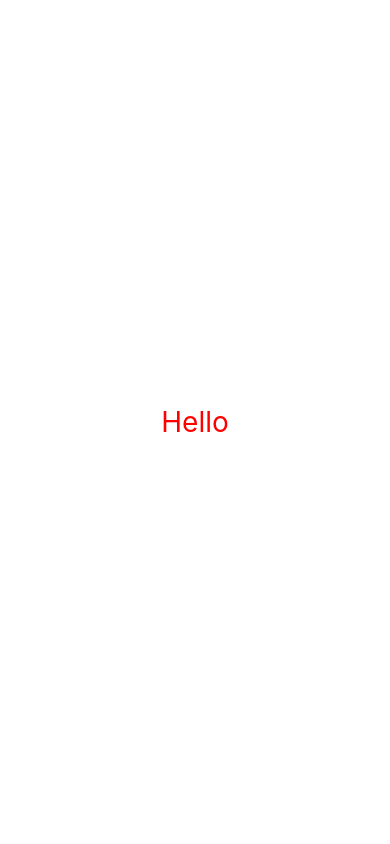
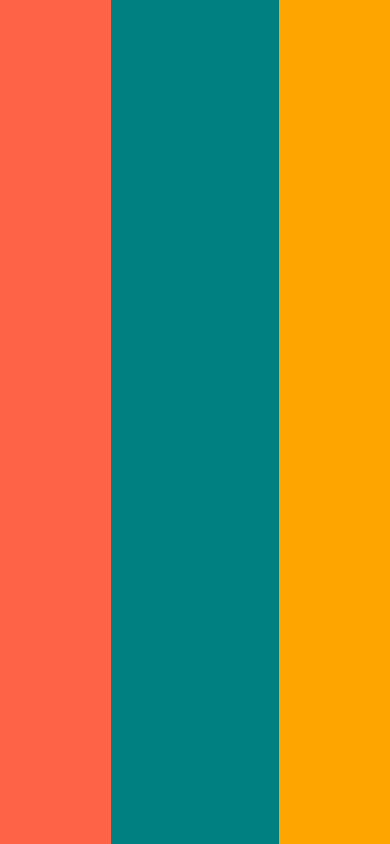
Before and after one commit to dldudals0728/NomadWeather, a React Native app: screen / in a window 390 px wide. Built offline with nearby package versions, Linux system fonts and the light colour scheme.

Commit message:
#2.4 Layout System

```diff
--- a/App.js
+++ b/App.js
@@ -1,30 +1,17 @@
-import { StatusBar } from "expo-status-bar";
-// 1. View: RN에서 거이 모든 요소는 View에 넣어야 한다. 일종의 container. not div, p, span!
-import { StyleSheet, Text, View } from "react-native";
+import React from "react";
+import { View } from "react-native";
 
 export default function App() {
   return (
-    <View style={styles.container}>
-      {/* 2. 모든 text는 꼭 <Text></Text> 컴포넌트 안에 넣어야 한다. not p, span , h1, h6! (View로 했더니 error) */}
-      <Text style={styles.text}>Hello</Text>
-      {/* 6. 일부 component는 화면에 나타나지 않고, OS와 대화하기 위한 수단으로 사용된다. (like StatusBar) */}
-      <StatusBar style="auto" />
+    // View는 기본적으로 flex box이고, flexDirection의 기본값은 "column"이다!
+    <View style={{ flex: 1, flexDirection: "row" }}>
+      {/*
+      React Native에서는 height와 width를 가지고 layout을 제작하지 않는다. 절대!
+      React Native에서는 "숫자"만 생각하면 된다.(비율!)
+      */}
+      <View style={{ flex: 1, backgroundColor: "tomato" }}></View>
+      <View style={{ flex: 1.5, backgroundColor: "teal" }}></View>
+      <View style={{ flex: 1, backgroundColor: "orange" }}></View>
     </View>
   );
 }
-
-// 4. SytleSheet.create 내부에 들어가는 것이 obj이기 때문에, <View style={{obj}}>처럼 바로 작성할 수 있다.
-// 5. styles = StyleSheet.create({})를 거치지 않고, styles = {container: {}}로 바로 사용이 가능하나, StyleSheet.create를 사용할 경우 자동완성기능이 제공된다.
-const styles = StyleSheet.create({
-  container: {
-    flex: 1,
-    // 3. 사용 가능한 style(ex. backgroundColor)이 있고, 사용이 불가능한 style(ex. border)이 있다.
-    backgroundColor: "#fff",
-    alignItems: "center",
-    justifyContent: "center",
-  },
-  text: {
-    fontSize: 28,
-    color: "red",
-  },
-});
```
Also changed, not shown: 1 other file (tests, documents, lock files or other folders).
